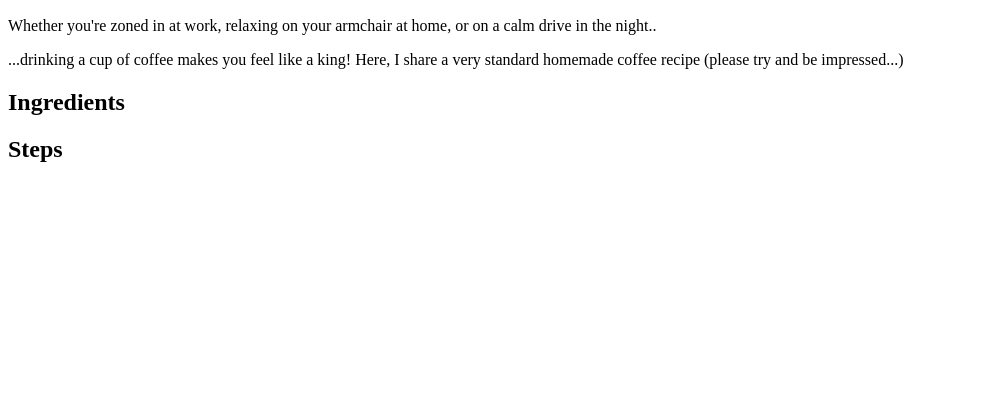
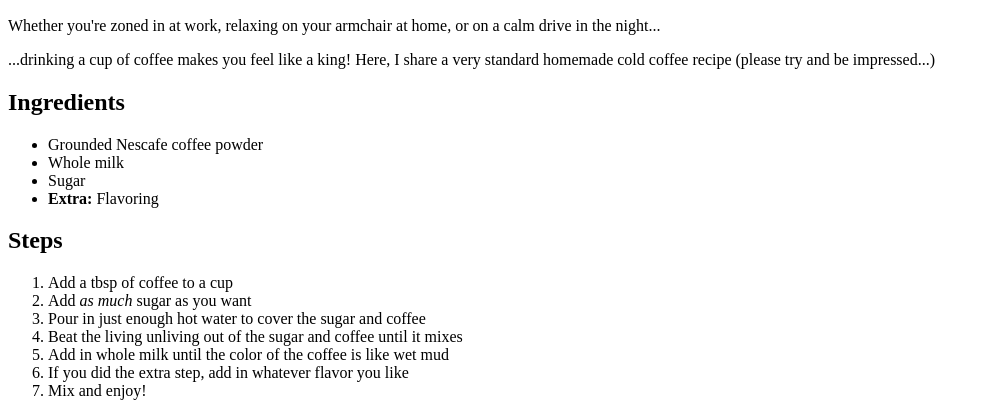
Before and after one commit to mmshaikh114/odin-recipes, a plain HTML site: page recipes/coffee.html in a window 1280 px wide. Shown: the part 393-809 px from the top of the page, without its empty margins (0-990 px from the left). Drawn offline with Linux system fonts and the light colour scheme.

Commit message:
Finished coffee.html

```diff
--- a/recipes/coffee.html
+++ b/recipes/coffee.html
@@ -15,21 +15,30 @@
         <h2>Description</h2>
         <p>
             Whether you're zoned in at work, relaxing on your armchair at home,
-            or on a calm drive in the night..
+            or on a calm drive in the night...
         </p>
         <p>
             ...drinking a cup of coffee makes you feel like a king! Here, I share a
-            very standard homemade coffee recipe (please try and be impressed...)
+            very standard homemade cold coffee recipe (please try and be impressed...)
         </p>
 
         <h2>Ingredients</h2>
         <ul>
-
+            <li>Grounded Nescafe coffee powder</li>
+            <li>Whole milk</li>
+            <li>Sugar</li>
+            <li><b>Extra:</b> Flavoring</li>
         </ul>
 
         <h2>Steps</h2>
         <ol>
-
+           <li>Add a tbsp of coffee to a cup</li>
+           <li>Add <em>as much</em> sugar as you want</li>
+           <li>Pour in just enough hot water to cover the sugar and coffee</li>
+           <li>Beat the living unliving out of the sugar and coffee until it mixes</li>
+           <li>Add in whole milk until the color of the coffee is like wet mud</li>
+           <li>If you did the extra step, add in whatever flavor you like</li>
+           <li>Mix and enjoy!</li>
         </ol>
 
 
```
